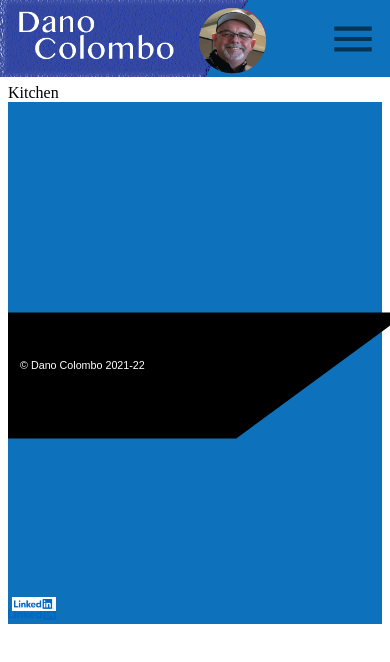
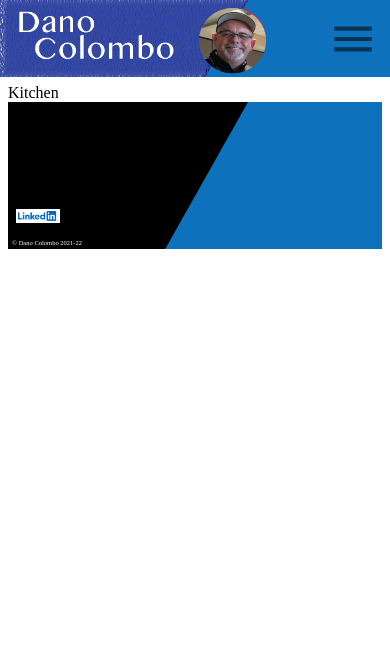
Before and after one commit to danocolombo/pw-material, a React (Create React App) app: page /kitchen in a window 390 px wide. Shown: the top 662 px of the page. Built offline with nearby package versions, Linux system fonts and the light colour scheme.

Commit message:
footer cleaned up

```diff
--- a/src/components/App.js
+++ b/src/components/App.js
@@ -1,6 +1,7 @@
 import React, { useState } from "react";
 import { ThemeProvider } from "@material-ui/core/styles";
 import Header from "./ui/header";
+// import Footer from "./ui/footer";
 import Footer from "./ui/footer";
 import theme from "./ui/theme";
 import { BrowserRouter, Route, Switch } from "react-router-dom";
--- a/src/components/ui/footer.js
+++ b/src/components/ui/footer.js
@@ -1,15 +1,11 @@
 import React from "react";
 import { Link } from "react-router-dom";
-import { makeStyles, useTheme } from "@material-ui/core";
+import { makeStyles, useTheme } from "@material-ui/core/styles";
 import Grid from "@material-ui/core/Grid";
 import useMediaQuery from "@material-ui/core/useMediaQuery";
 
 import footerAdornment from "../../assets/FooterGraphic.svg";
-import footerAdornmentShort from "../../assets/FooterGraphicShort.svg";
-// import instagram from "../../assets/instagram.svg";
-import twitter from "../../assets/twitter.svg";
 import linkedIn from "../../assets/LinkedInLogo.png";
-import { withThemeCreator } from "@material-ui/styles";
 
 const useStyles = makeStyles((theme) => ({
   footer: {
@@ -28,17 +24,6 @@ const useStyles = makeStyles((theme) => ({
       width: "15em",
     },
   },
-  adornmentSmall: {
-    width: "25em",
-    verticalAlign: "top",
-    topMargin: 0,
-    // [theme.breakpoints.down("md")]: {
-    //   width: "21em",
-    // },
-    // [theme.breakpoints.down("xs")]: {
-    //   width: "15em",
-    // },
-  },
   mainContainer: {
     position: "absolute",
   },
@@ -49,17 +34,6 @@ const useStyles = makeStyles((theme) => ({
     fontWeight: "bold",
     textDecoration: "none",
   },
-  gridItem: {
-    margin: "3rem",
-  },
-  icon: {
-    height: "4rem",
-    width: "4rem",
-    [theme.breakpoints.down("xs")]: {
-        height: "2.5rem",
-        width: "2.5rem"
-    }
-  },
   linkedInIcon: {
     // height: "4rem",
     padding: "2px",
@@ -67,26 +41,27 @@ const useStyles = makeStyles((theme) => ({
     backgroundColor: "white",
     [theme.breakpoints.down("xs")]: {
       // height: "2.5rem",
-        width: "2.5rem"
-    }
+      width: "2.5rem",
+    },
+  },
+  gridItem: {
+    margin: "3em",
   },
   socialContainer: {
     position: "absolute",
-      marginTop: "-3rem",
+    marginTop: "-2.5em",
     left: ".5em",
-      justifyContent: "flex-start",
     [theme.breakpoints.down("xs")]: {
-        left: "4px",
-        marginTop: "-35px"
-    }
+      height: "70%",
+    },
   },
 }));
+
 export default function Footer(props) {
   const classes = useStyles();
   const theme = useTheme();
   const matchesSM = useMediaQuery(theme.breakpoints.down("sm"));
   const matchesMD = useMediaQuery(theme.breakpoints.down("md"));
-  // const hidden = useMediaQuery(theme => theme.breakpoints.down('xl'));
   return (
     <footer className={classes.footer}>
       {matchesMD ? null : (
@@ -224,20 +199,26 @@ export default function Footer(props) {
           </Grid>
         </Grid>
       )}
+
       <img
-        className={matchesMD ? classes.adornmentSmall : classes.adornment}
-        alt="decorative graphic"
-        src={matchesMD ? footerAdornmentShort : footerAdornment}
+        alt="black decorative slash"
+        src={footerAdornment}
+        className={classes.adornment}
       />
+
+      <Grid container justify="flex-start" className={classes.socialContainer}>
+        <Grid
+          item
+          component={"a"}
+          href="https://www.linkedin.com/in/dcolombo/"
+          rel="noopener noreferrer"
+          target="_blank"
+        >
           <img
-        style={{width: "50px"}}
-        alt="decorative graphic"
             src={linkedIn}
+            alt="Linked In logo"
+            className={classes.linkedInIcon}
           />
-      <Grid container justify="flex-end" spacing={2} className={classes.socialContainer}>
-        <Grid item component={"a"} href="https://www.linkedin.com/in/dcolombo/" rel="noopener noreferrer" target="_blank">
-            <img src={linkedIn} alt="Linked In logo" className={classes.linkedInIcon}/>
-
         </Grid>
       </Grid>
     </footer>
```
Also changed, not shown: src/assets/FooterGraphicShort.svg. Lines whose indentation alone changed are shown as unchanged.
